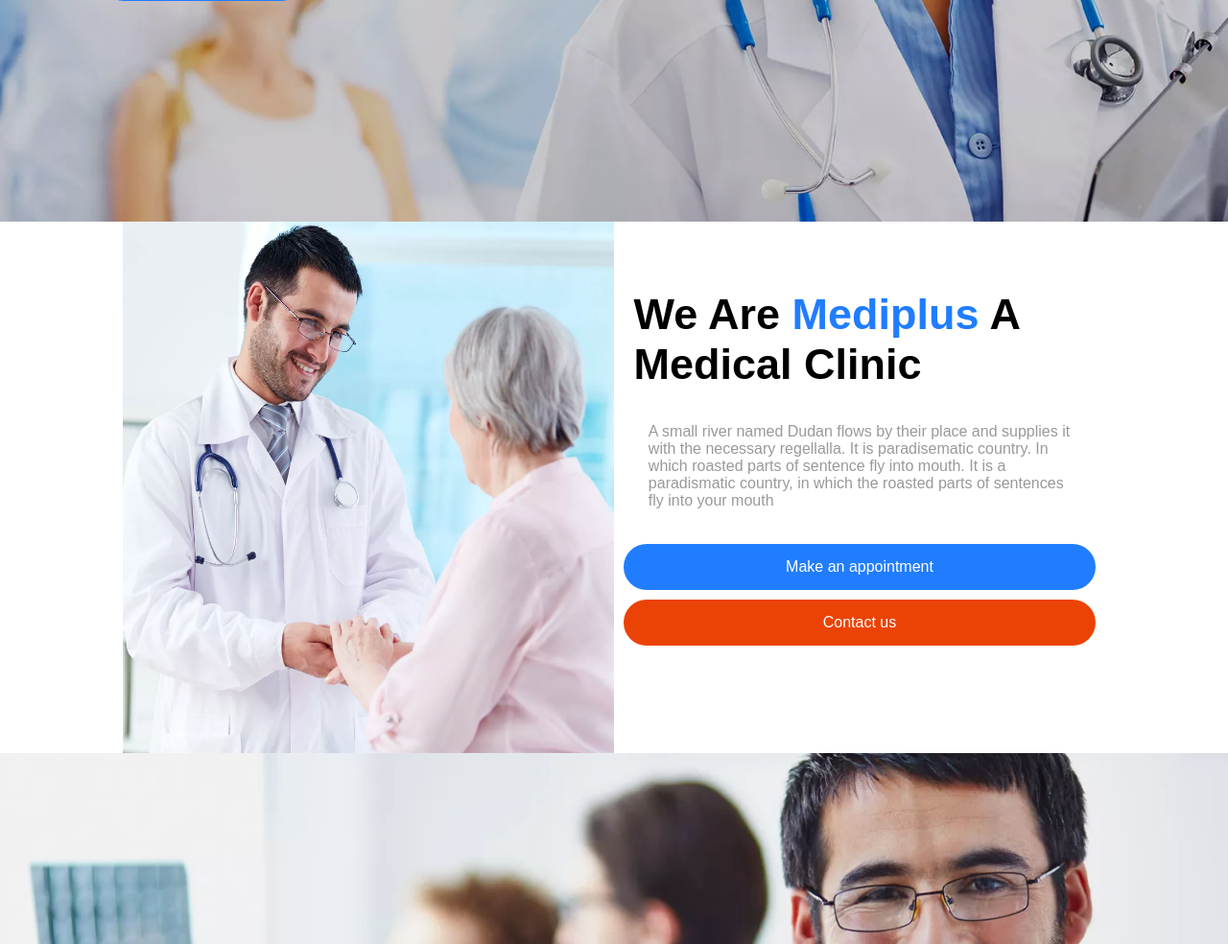
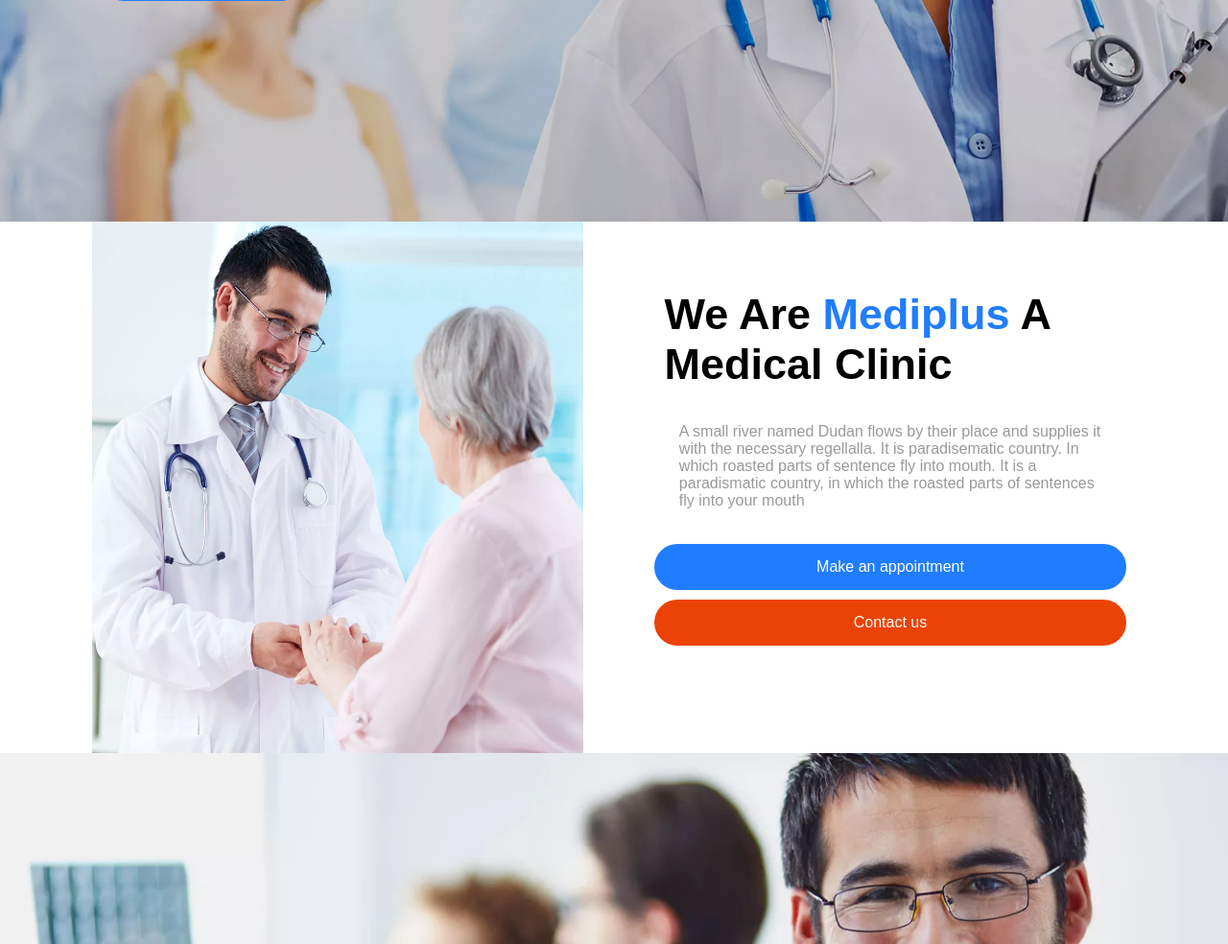
Before and after one commit to ayesha39/mediplus, a PHP site: page / in a window 1280 px wide. Shown: the part 569-1553 px from the top of the page at 96% size. Run offline with PHP 8.4, Linux system fonts and the light colour scheme; some libraries are stand-ins or nearby versions.

Commit message:
Index CSS Changes (#2)

```diff
--- a/style/index.css
+++ b/style/index.css
@@ -196,7 +196,7 @@
 
 .container{
   display:flex;
-  justify-content: center;
+  justify-content: space-around;
   align-items: center;
   flex-wrap: wrap;
   height: 556px;
```
